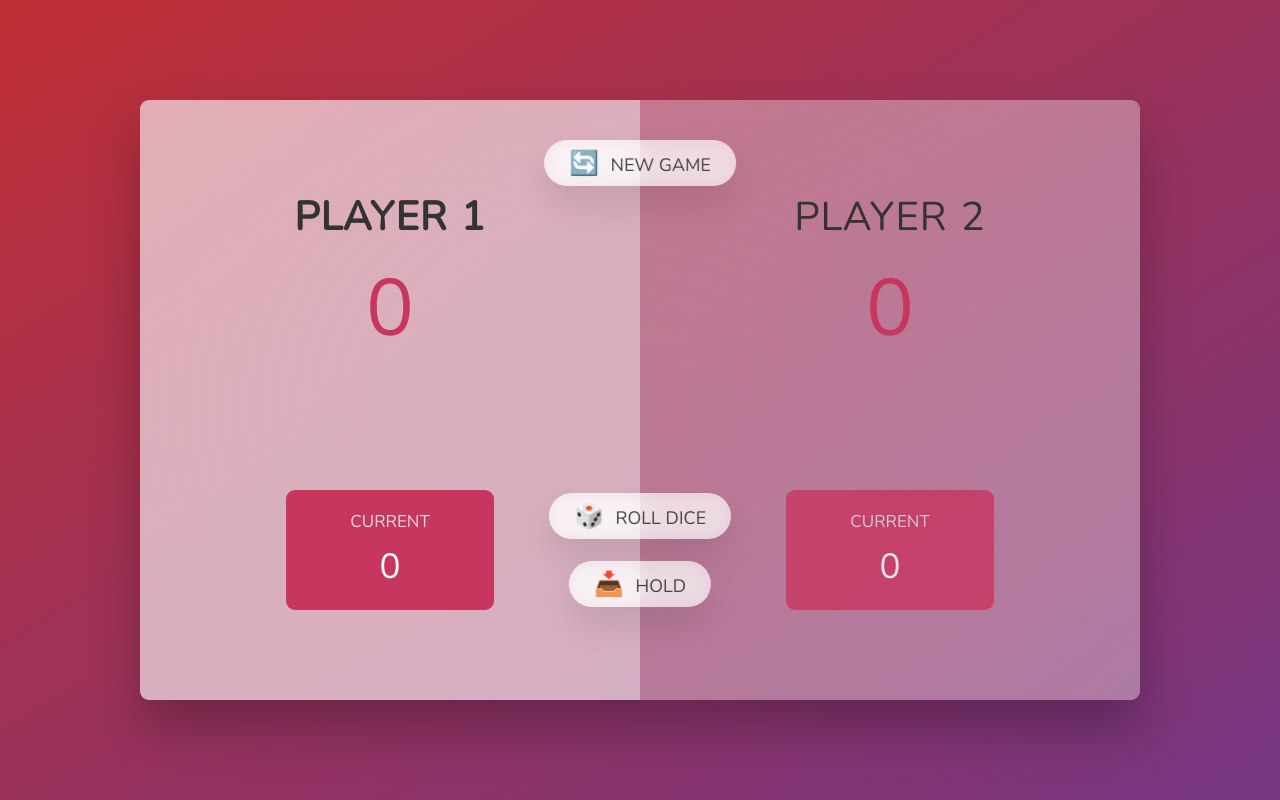
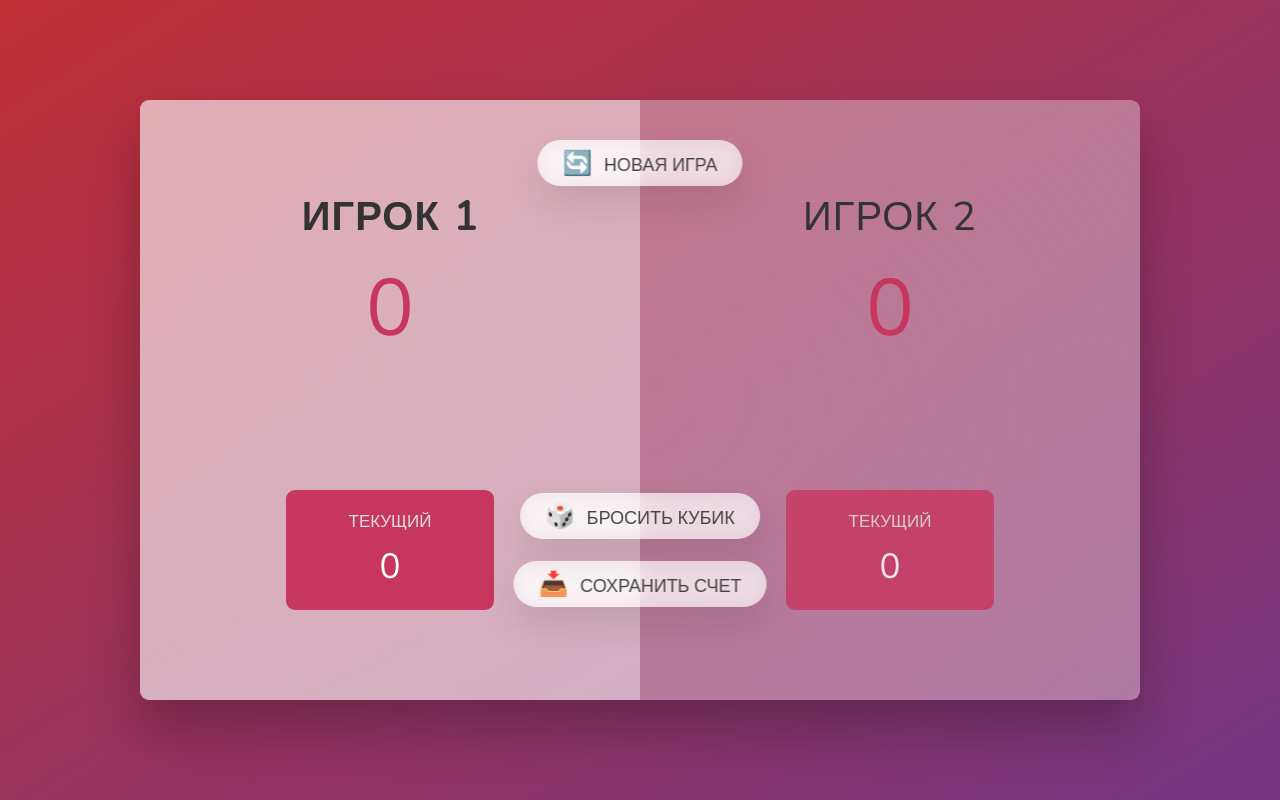
Before and after one commit to dimastarkov/006_pig_game, a plain HTML site: page index.html in a window 1280 px wide. Drawn offline with nearby package versions, Linux system fonts and the light colour scheme.

Commit message:
перевод на ru

```diff
--- a/index.html
+++ b/index.html
@@ -1,5 +1,5 @@
 <!DOCTYPE html>
-<html lang="en">
+<html lang="ru">
   <head>
     <meta charset="UTF-8" />
     <meta name="viewport" content="width=device-width, initial-scale=1.0" />
@@ -10,26 +10,26 @@
   <body>
     <main>
       <section class="player player--0 player--active">
-        <h2 class="name" id="name--0">Player 1</h2>
+        <h2 class="name" id="name--0">Игрок 1</h2>
         <p class="score" id="score--0">43</p>
         <div class="current">
-          <p class="current-label">Current</p>
+          <p class="current-label">Текущий</p>
           <p class="current-score" id="current--0">0</p>
         </div>
       </section>
       <section class="player player--1">
-        <h2 class="name" id="name--1">Player 2</h2>
+        <h2 class="name" id="name--1">Игрок 2</h2>
         <p class="score" id="score--1">24</p>
         <div class="current">
-          <p class="current-label">Current</p>
+          <p class="current-label">Текущий</p>
           <p class="current-score" id="current--1">0</p>
         </div>
       </section>
 
       <img src="dice-5.png" alt="Playing dice" class="dice" />
-      <button class="btn btn--new">🔄 New game</button>
-      <button class="btn btn--roll">🎲 Roll dice</button>
-      <button class="btn btn--hold">📥 Hold</button>
+      <button class="btn btn--new">🔄 Новая игра</button>
+      <button class="btn btn--roll">🎲 Бросить кубик</button>
+      <button class="btn btn--hold">📥 Сохранить счет</button>
     </main>
     <script src="script.js"></script>
   </body>
```
